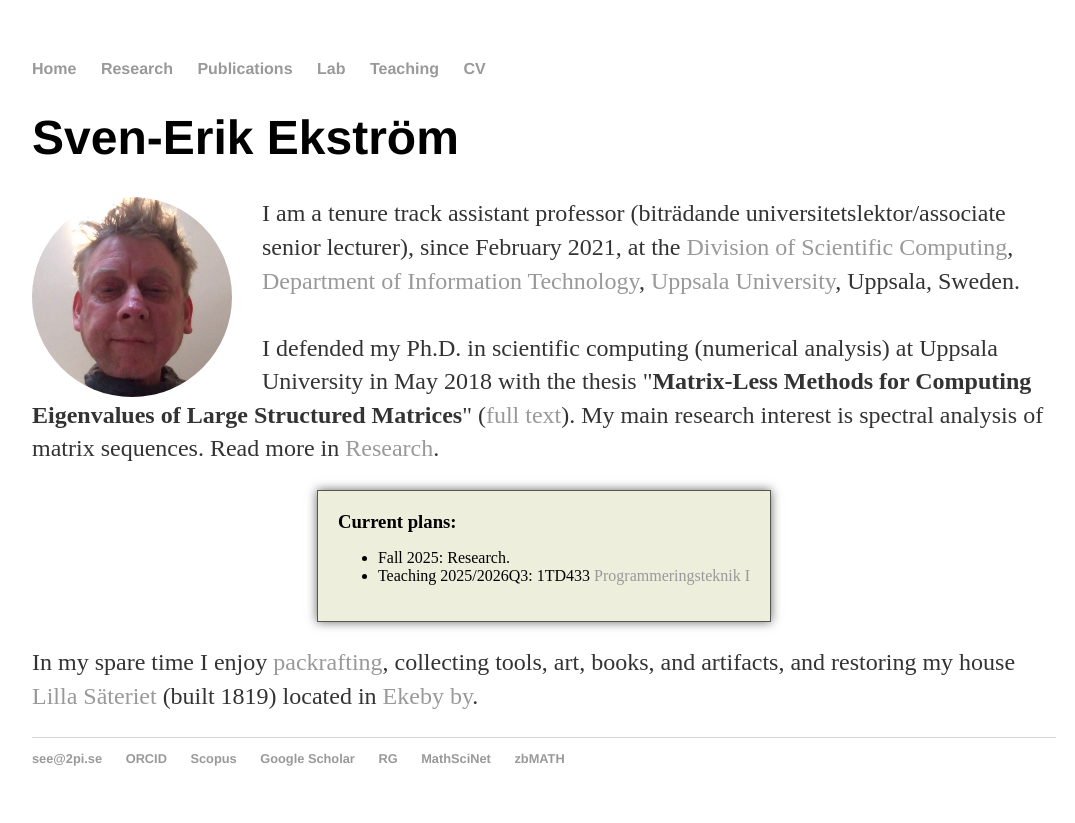
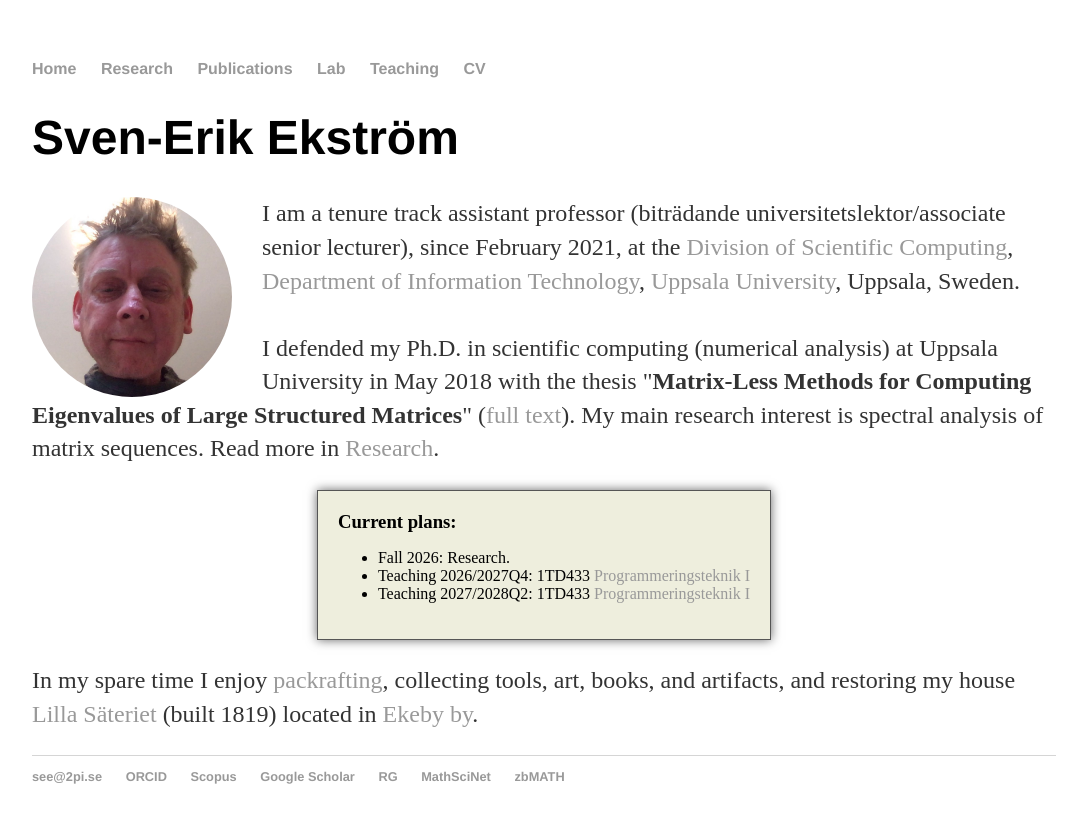
Before and after one commit to sverek/sverek.github.io, a Jekyll site: the page built from index.html, in a window 1280 px wide. Shown: the top 823 px of the page, without its empty margins (96-1171 px from the left). Built offline with Jekyll 4.4.1, drawn with Linux system fonts in a browser that asks for light colours.

Commit message:
updated some stuff

```diff
--- a/index.html
+++ b/index.html
@@ -16,8 +16,9 @@ title: www.2pi.se
   <div class="allSides">
       <h3>Current plans:</h3>
       <ul>
-        <li>Fall 2025: Research.</li>
-        <li>Teaching 2025/2026Q3: 1TD433 <a href="https://www.uu.se/utbildning/kurs?query=1TD433">Programmeringsteknik I</a></li>
+        <li>Fall 2026: Research.</li>
+        <li>Teaching 2026/2027Q4: 1TD433 <a href="https://www.uu.se/en/study/course?query=1TD722">Programmeringsteknik I</a></li>
+        <li>Teaching 2027/2028Q2: 1TD433 <a href="https://www.uu.se/en/study/course?query=1TD722">Programmeringsteknik I</a></li>
       </ul>
       </div>
 	<p>
--- a/research/index.html
+++ b/research/index.html
@@ -19,7 +19,7 @@ title: www.2pi.se
   			<li>Non-Hermitian symbols and matrix sequences: Spectral analysis of some special banded and non-banded Toeplitz and Toeplitz-like matrix sequences; e.g., \(\{T_n(f)\}_n\) for symbols \(f(z)=-z+1+z^{-1}+z^{-2}+z^{-3}\), \(z\in\mathbb{T}\), \(f(z)=\alpha z^{-r}+\beta+\gamma z^s\), \(r\neq s\in\mathbb{N}\), \(\alpha,\beta,\gamma\in\mathbb{C}\), or \(f(z)=z^{-1}(1-z)^\alpha\), \(\alpha\in(1,2)\).</li>
 		</ul>
 	<p>
-		My preferred research tools are <a href="https://www.julialang.org">Julia</a> (with <a href="https://github.com/JuliaLinearAlgebra/GenericLinearAlgebra.jl">GenericLinearAlgebra.jl</a> and <a href="https://github.com/RalphAS/GenericSchur.jl">GenericSchur.jl</a> for high precision linear algebra), <a href="https://oeis.org">OEIS</a>, <a href="https://mrob.com/pub/ries/">RIES</a>, <a href="https://www.wolframalpha.com">Wolfram Alpha</a>, a <a href="https://www.apple.com/se/macbook-air/">MacBook Air M2</a>, an AMD Ryzen Threadripper 3970X (32 Core, 256 GB RAM), an AMD Epyc 7502P (32 Core, 1024 GB RAM, RTX 4090), clusters at <a href="https://www.uppmax.uu.se/">UPPMAX</a>, and an <a href="https://www.apple.com/se/ipad-pro">iPad Pro 12.9"</a> with <a href="https://www.gingerlabs.com/">Notability</a>.<br><br>
+		My preferred research tools are <a href="https://www.julialang.org">Julia</a> (with <a href="https://github.com/JuliaLinearAlgebra/GenericLinearAlgebra.jl">GenericLinearAlgebra.jl</a> and <a href="https://github.com/RalphAS/GenericSchur.jl">GenericSchur.jl</a> for high precision linear algebra), <a href="https://oeis.org">OEIS</a>, <a href="https://mrob.com/pub/ries/">RIES</a>, <a href="https://www.wolframalpha.com">Wolfram Alpha</a>, <a href="https://openai.com/index/chatgpt-for-academic-researchers/">OpenAI (ChatGPT)</a>, <a href="https://claude.com/programs/team-plan-for-scientists">Anthropic (Claude)</a>, a <a href="https://www.apple.com/se/macbook-air/">MacBook Air M2</a>, an AMD Ryzen Threadripper 3970X (32 Core, 256 GB RAM), an AMD Epyc 7502P (32 Core, 1024 GB RAM, RTX 4090), clusters at <a href="https://www.naiss.se/">NAISS</a>, and an <a href="https://www.apple.com/se/ipad-pro">iPad Pro 12.9"</a>..<br><br>
 
 		Contact by <a href="mailto:see@2pi.se">email</a> for questions or collaboration.
 	</p>
```
